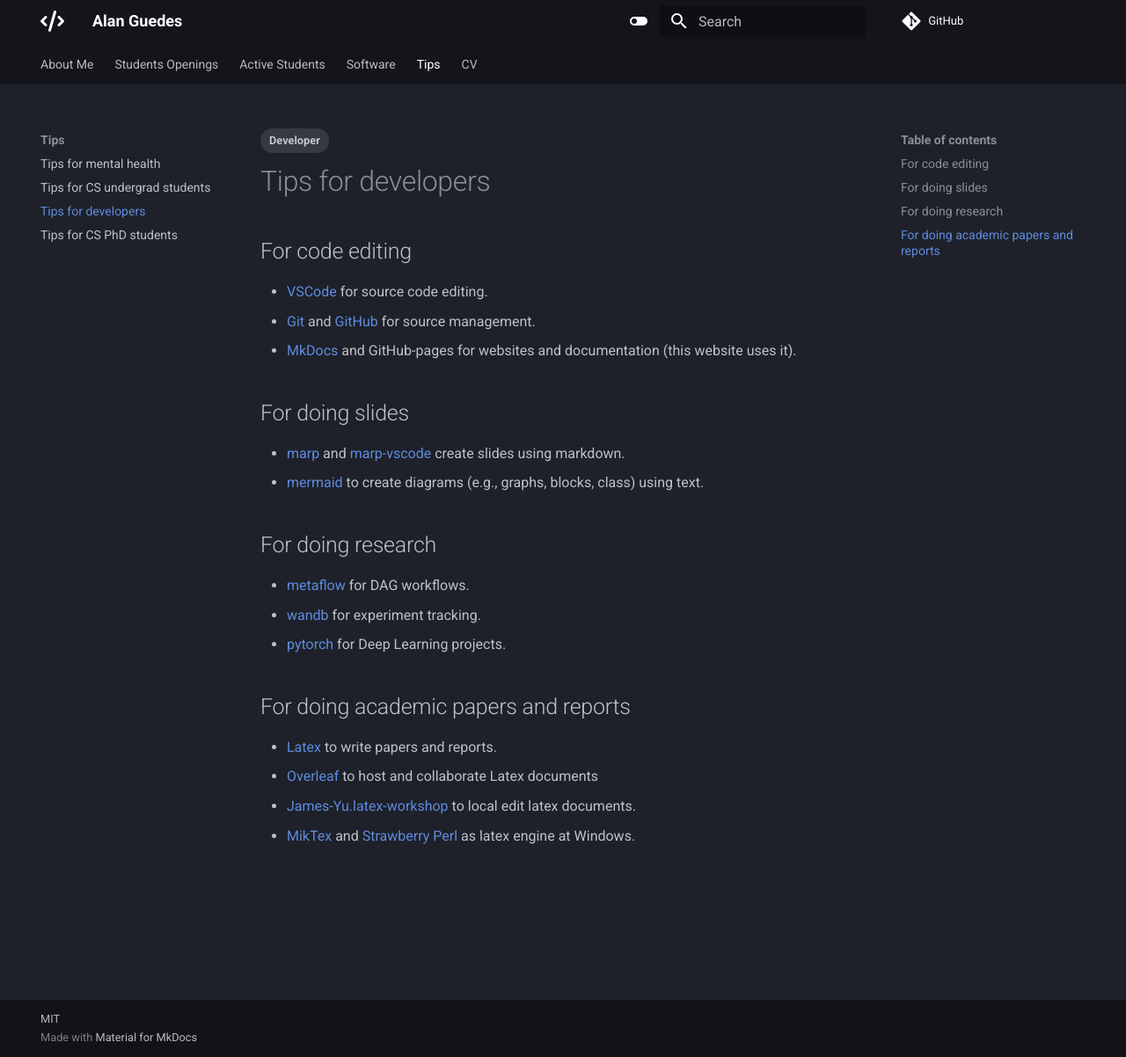
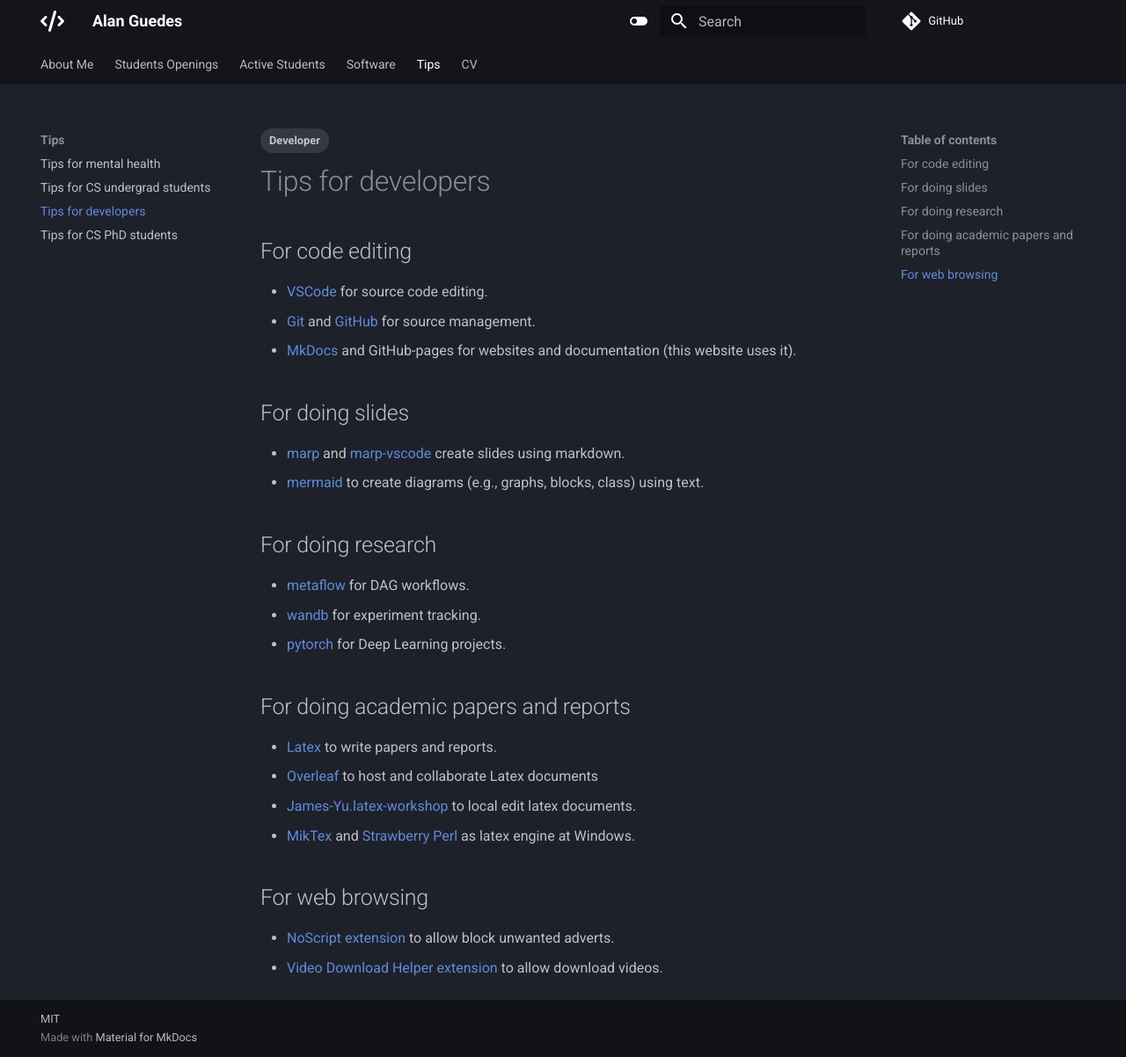
Before and after one commit to alanlivio/alanlivio.github.io, an MkDocs documentation site: the page built from mkdocs/tips/for-developers.md, in a window 1280 px wide and 1202 px high. Shown: the whole window at 88% size. Built offline with MkDocs 1.6.1 and Material for MkDocs 9.7.7, drawn with Linux system fonts in a browser that asks for light colours.

Commit message:
update tips for developers

```diff
--- a/mkdocs/tips/for-developers.md
+++ b/mkdocs/tips/for-developers.md
@@ -27,3 +27,8 @@
 - [Overleaf](https://www.overleaf.com/project) to host and collaborate Latex documents
 - [James-Yu.latex-workshop](https://marketplace.visualstudio.com/items?itemName=James-Yu.latex-workshop) to local edit latex documents.
 - [MikTex](https://miktex.org/) and [Strawberry Perl](https://strawberryperl.com/) as latex engine at Windows.
+
+## For web browsing
+
+- [NoScript extension](https://noscript.net/) to allow block unwanted adverts.
+- [Video Download Helper extension](https://v10.downloadhelper.net/) to allow download videos.
```
